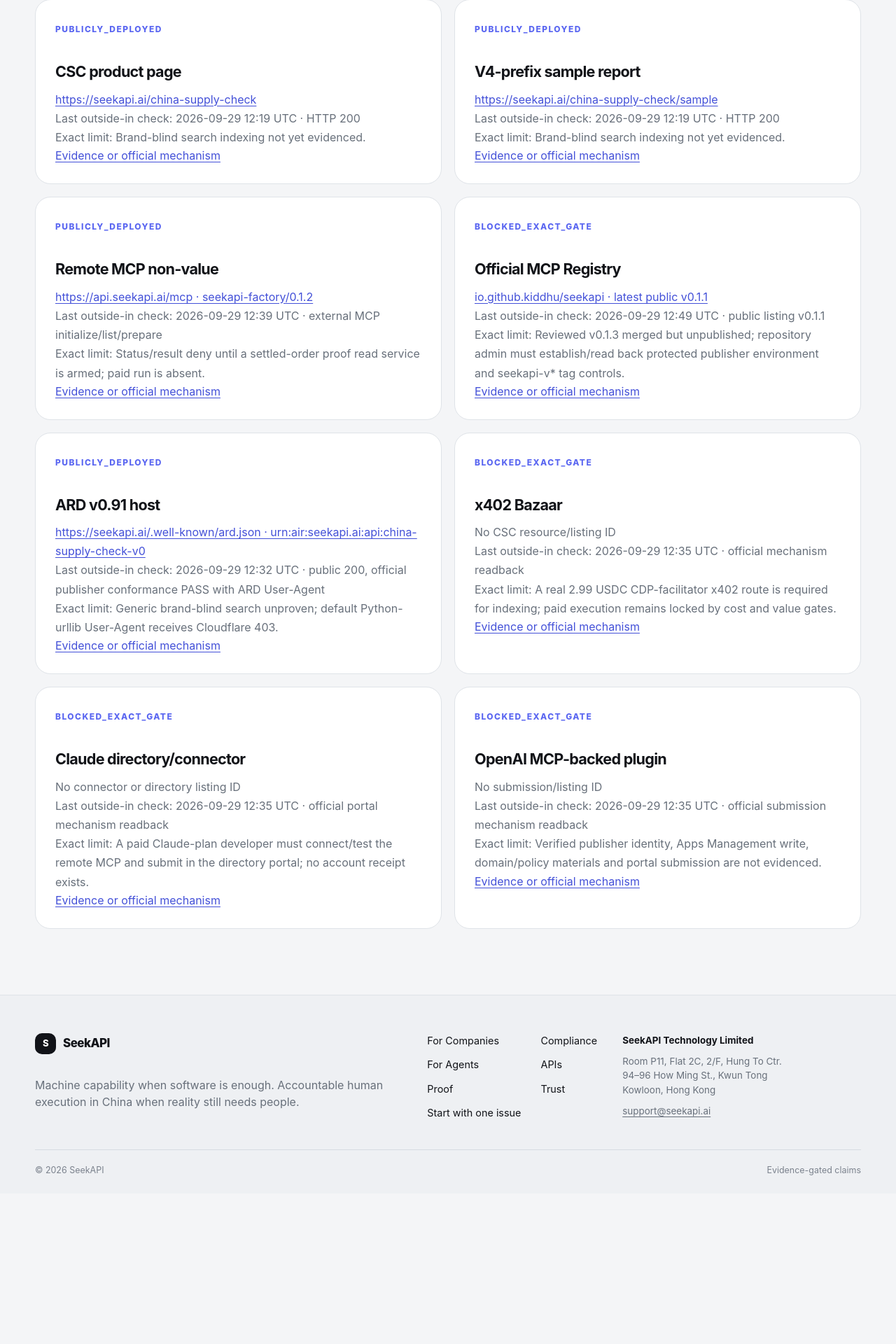
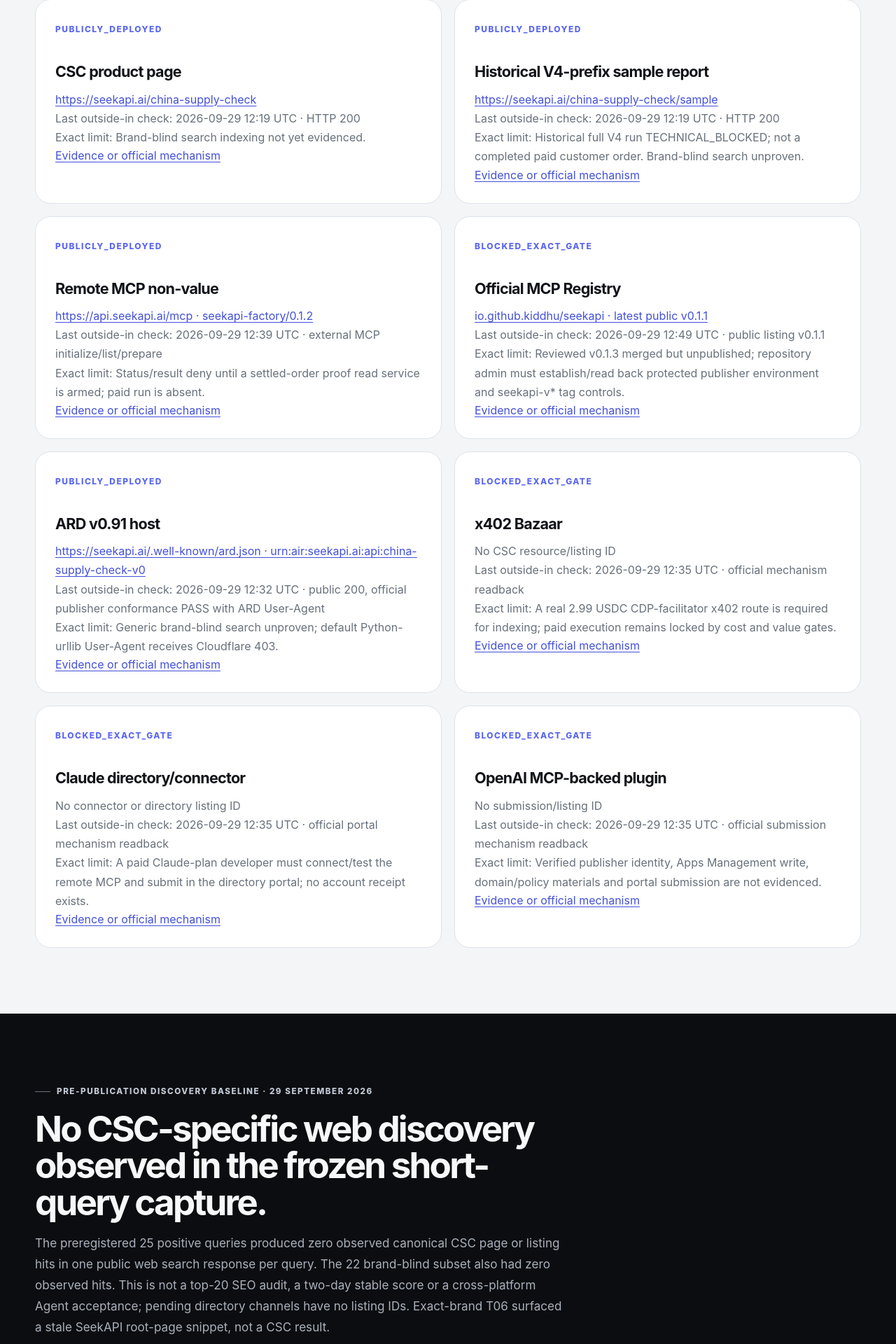
Before and after one commit to kiddhu/seekapi-public, a Next.js app: page /discovery-status in a window 1280 px wide. Shown: the part 1041-2961 px from the top of the page at 70% size. Before the commit the page ends 2746 px from the top, so only its background shows below. Built offline with nearby package versions, Linux system fonts and the light colour scheme.

Commit message:
feat(csc): align app/discovery-status/page.tsx with evidence copy

```diff
--- a/app/discovery-status/page.tsx
+++ b/app/discovery-status/page.tsx
@@ -2,13 +2,13 @@
 import { Eyebrow, PageShell, SectionTitle } from '@/components/site';
 import { pageMetadata } from '@/lib/site';
 
-export const metadata = pageMetadata('China Supply Check discovery status', 'Public deployment and outside-in discovery evidence for SeekAPI China Supply Check across five Agent channels.', '/discovery-status');
+export const metadata = pageMetadata('China Supply Check discovery status', 'Public URLs, exact platform listing state and preregistered pre-publication baseline for SeekAPI China Supply Check.', '/discovery-status');
 
 type State = 'ENGINEERING_READY' | 'PUBLICLY_DEPLOYED' | 'OUTSIDE_IN_DISCOVERED' | 'WAIT_EXTERNAL_REVIEW' | 'BLOCKED_EXACT_GATE' | 'FAIL';
 type Surface = { name: string; state: State; address: string; url?: string; checked: string; evidence: string; blocker: string };
 const surfaces: Surface[] = [
   { name: 'CSC product page', state: 'PUBLICLY_DEPLOYED', address: 'https://seekapi.ai/china-supply-check', url: 'https://seekapi.ai/china-supply-check', checked: '2026-09-29 12:19 UTC · HTTP 200', evidence: 'https://github.com/kiddhu/aion-governance/issues/1034#issuecomment-5890177629', blocker: 'Brand-blind search indexing not yet evidenced.' },
-  { name: 'V4-prefix sample report', state: 'PUBLICLY_DEPLOYED', address: 'https://seekapi.ai/china-supply-check/sample', url: 'https://seekapi.ai/china-supply-check/sample', checked: '2026-09-29 12:19 UTC · HTTP 200', evidence: 'https://github.com/kiddhu/aion-governance/issues/1034#issuecomment-5890177629', blocker: 'Brand-blind search indexing not yet evidenced.' },
+  { name: 'Historical V4-prefix sample report', state: 'PUBLICLY_DEPLOYED', address: 'https://seekapi.ai/china-supply-check/sample', url: 'https://seekapi.ai/china-supply-check/sample', checked: '2026-09-29 12:19 UTC · HTTP 200', evidence: 'https://github.com/kiddhu/aion-governance/issues/1034#issuecomment-5890177629', blocker: 'Historical full V4 run TECHNICAL_BLOCKED; not a completed paid customer order. Brand-blind search unproven.' },
   { name: 'Remote MCP non-value', state: 'PUBLICLY_DEPLOYED', address: 'https://api.seekapi.ai/mcp · seekapi-factory/0.1.2', url: 'https://api.seekapi.ai/mcp', checked: '2026-09-29 12:39 UTC · external MCP initialize/list/prepare', evidence: 'https://github.com/kiddhu/aion-governance/issues/1034#issuecomment-5890488865', blocker: 'Status/result deny until a settled-order proof read service is armed; paid run is absent.' },
   { name: 'Official MCP Registry', state: 'BLOCKED_EXACT_GATE', address: 'io.github.kiddhu/seekapi · latest public v0.1.1', url: 'https://registry.modelcontextprotocol.io/v0.1/servers/io.github.kiddhu%2Fseekapi/versions/latest', checked: '2026-09-29 12:49 UTC · public listing v0.1.1', evidence: 'https://github.com/kiddhu/aion-governance/issues/1034#issuecomment-5890636523', blocker: 'Reviewed v0.1.3 merged but unpublished; repository admin must establish/read back protected publisher environment and seekapi-v* tag controls.' },
   { name: 'ARD v0.91 host', state: 'PUBLICLY_DEPLOYED', address: 'https://seekapi.ai/.well-known/ard.json · urn:air:seekapi.ai:api:china-supply-check-v0', url: 'https://seekapi.ai/.well-known/ard.json', checked: '2026-09-29 12:32 UTC · public 200, official publisher conformance PASS with ARD User-Agent', evidence: 'https://github.com/kiddhu/aion-governance/issues/1034#issuecomment-5890381084', blocker: 'Generic brand-blind search unproven; default Python-urllib User-Agent receives Cloudflare 403.' },
@@ -21,5 +21,6 @@
   return <PageShell>
     <section className="page-hero"><div className="container"><Eyebrow>Owner discovery dashboard · evidence snapshot</Eyebrow><h1>China Supply Check distribution status</h1><p>This snapshot separates a reachable public URL from a listing that an unknown Agent can find. It is a thin projection of public endpoints, platform readbacks and the durable GitHub checkpoints; it creates no order or control plane.</p><div className="button-row"><Link className="button button-ghost" href="/china-supply-check">CSC product</Link><Link className="button button-ghost" href="/china-supply-check/sample">Sample report</Link></div></div></section>
     <section className="section"><div className="container"><SectionTitle eyebrow="Outside-in ledger" title="A PR merge is not a directory listing" body="States use the frozen D2 vocabulary. PUBLICLY_DEPLOYED means the URL responds; OUTSIDE_IN_DISCOVERED requires a clean brand-blind platform discovery path and is not claimed here."/><div className="grid-2">{surfaces.map(x=><article className="feature-card" key={x.name}><span className="feature-index">{x.state}</span><h3>{x.name}</h3><p>{x.url?<a className="text-link" href={x.url}>{x.address}</a>:x.address}</p><p>Last outside-in check: {x.checked}</p><p>Exact limit: {x.blocker}</p><a className="text-link" href={x.evidence}>Evidence or official mechanism</a></article>)}</div></div></section>
+    <section className="section section-dark"><div className="container"><SectionTitle eyebrow="Pre-publication discovery baseline · 29 September 2026" title="No CSC-specific web discovery observed in the frozen short-query capture." body="The preregistered 25 positive queries produced zero observed canonical CSC page or listing hits in one public web search response per query. The 22 brand-blind subset also had zero observed hits. This is not a top-20 SEO audit, a two-day stable score or a cross-platform Agent acceptance; pending directory channels have no listing IDs. Exact-brand T06 surfaced a stale SeekAPI root-page snippet, not a CSC result."/><a className="text-link" href="https://github.com/kiddhu/aion-governance/blob/work/csc-agent-discovery-v2/docs/discussions/csc-agent-discovery-v2/CSC_BENCHMARK_PREPUBLICATION_BASELINE_V1.md">Benchmark method and raw evidence</a></div></section>
   </PageShell>;
 }
```
